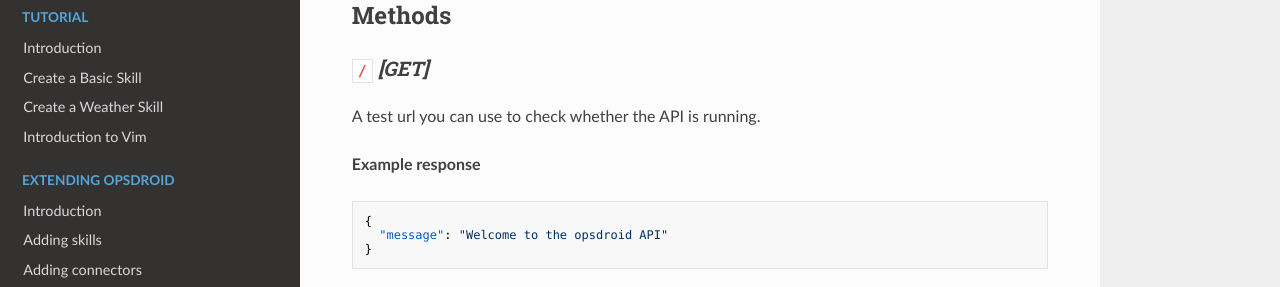
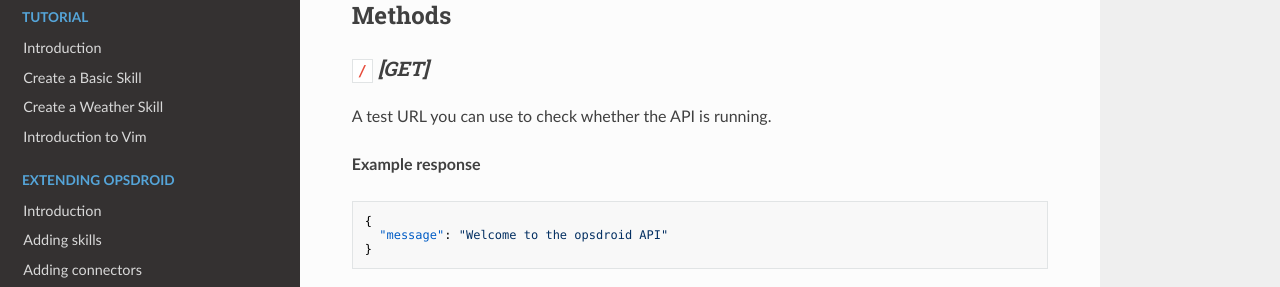
Before and after one commit to opsdroid/opsdroid, an MkDocs documentation site: the page built from docs/rest-api.md, in a window 1280 px wide and 1373 px high. Shown: the part 234-521 px from the top of the window. Built offline with MkDocs 1.6.1, drawn with Linux system fonts in a browser that asks for light colours; nearby versions of some CDN libraries; old or Windows-style settings are respelled for this version of MkDocs.

Commit message:
capitalised the url acronym for better readibility

```diff
--- a/docs/rest-api.md
+++ b/docs/rest-api.md
@@ -6,7 +6,7 @@
 
 ### `/` _[GET]_
 
-A test url you can use to check whether the API is running.
+A test URL you can use to check whether the API is running.
 
 **Example response**
 
```
